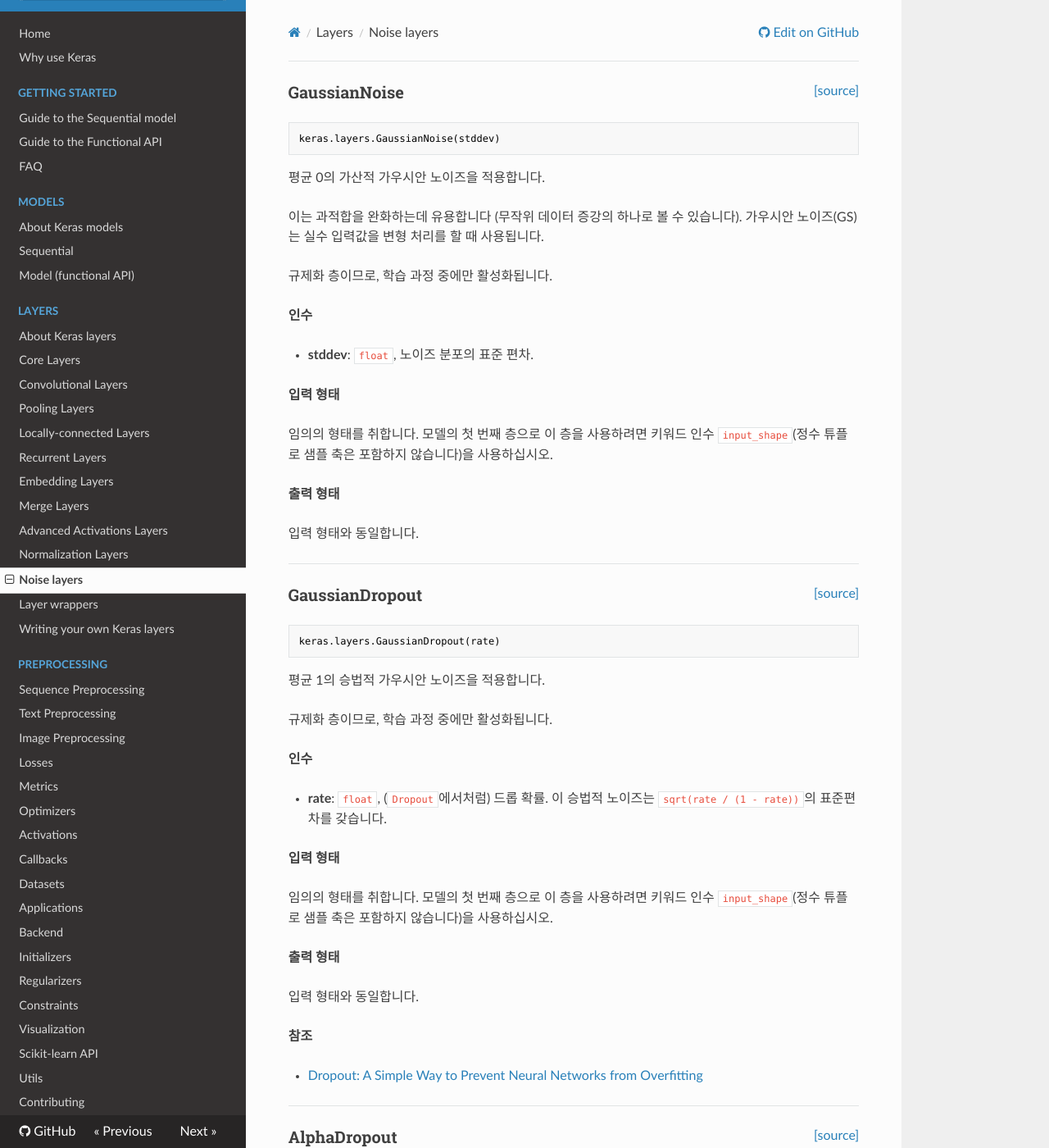
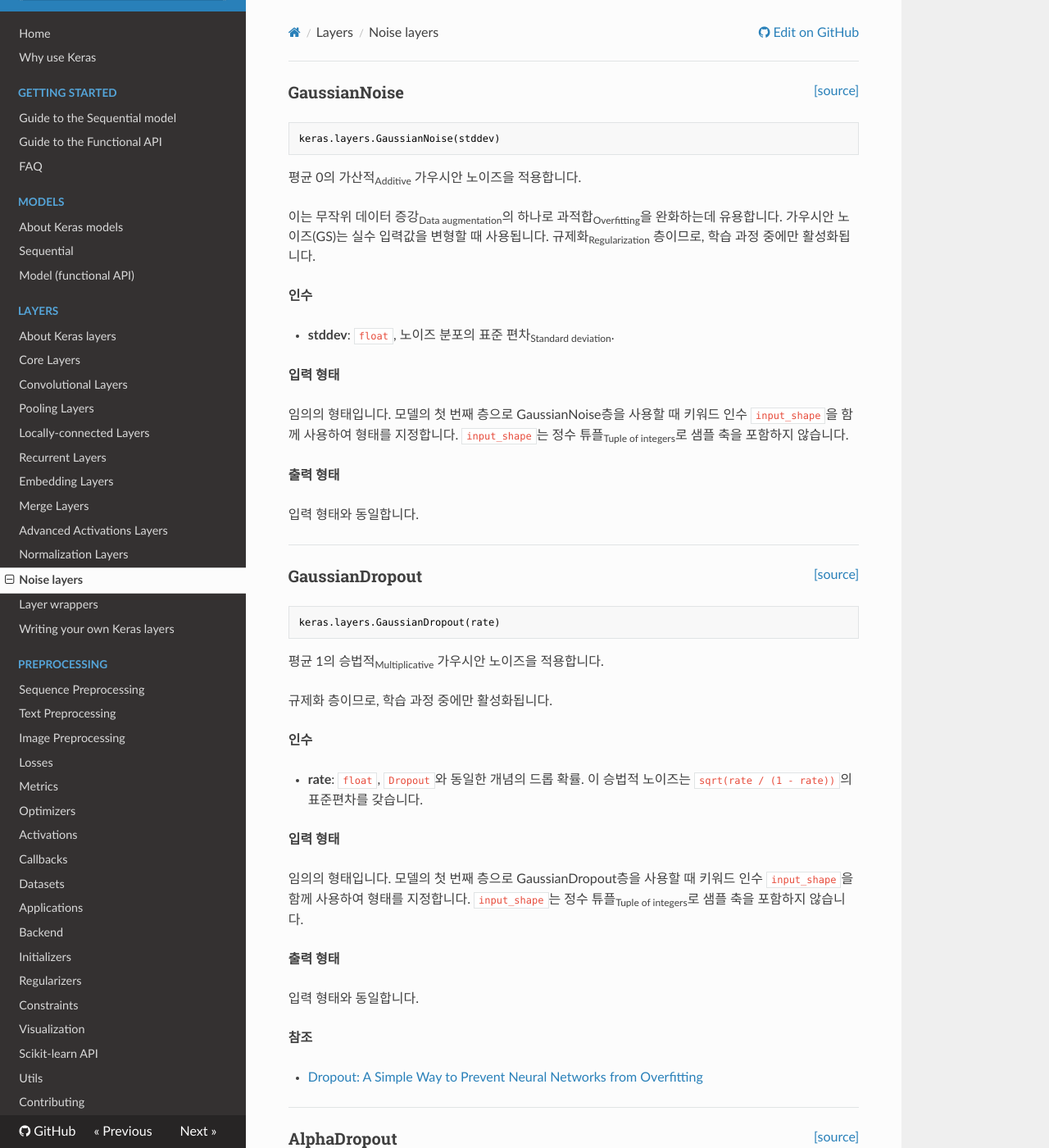
Before and after one commit to keras-team/keras-docs-ko, an MkDocs documentation site: the page built from sources/layers/noise.md, in a window 1280 px wide and 1400 px high. Shown: the whole window at 82% size. Built offline with MkDocs 1.6.1, drawn with Linux system fonts in a browser that asks for light colours; nearby versions of some CDN libraries; some of the changed text lies outside the part shown.

Commit message:
Retranslate noise_v2
아래첨자를 넣고 문맥을 수정하였습니다. 확인해주세요~

````diff
--- a/sources/layers/noise.md
+++ b/sources/layers/noise.md
@@ -6,23 +6,21 @@
 keras.layers.GaussianNoise(stddev)
 ```
 
-평균 0의 가산적 가우시안 노이즈을 적용합니다.
+평균 0의 가산적<sub>Additive</sub> 가우시안 노이즈을 적용합니다.
 
-이는 과적합을 완화하는데 유용합니다
-(무작위 데이터 증강의 하나로 볼 수 있습니다).
-가우시안 노이즈(GS)는 실수 입력값을 변형 처리를 할 때 사용됩니다.
-
-규제화 층이므로, 학습 과정 중에만 활성화됩니다.
+이는 무작위 데이터 증강<sub>Data augmentation</sub>의 하나로 과적합<sub>Overfitting</sub>을 완화하는데 유용합니다.
+가우시안 노이즈(GS)는 실수 입력값을 변형할 때 사용됩니다.
+규제화<sub>Regularization</sub> 층이므로, 학습 과정 중에만 활성화됩니다.
 
 __인수__
 
-- __stddev__: `float`, 노이즈 분포의 표준 편차.
+- __stddev__: `float`, 노이즈 분포의 표준 편차<sub>Standard deviation</sub>.
 
 __입력 형태__
 
-임의의 형태를 취합니다. 모델의 첫 번째 층으로 이 층을
-사용하려면 키워드 인수 `input_shape`(정수 튜플로 샘플 축은 포함하지 않습니다)을
-사용하십시오.
+임의의 형태입니다. 모델의 첫 번째 층으로 GaussianNoise층을
+사용할 때 키워드 인수 `input_shape`을 함께 사용하여 형태를 지정합니다.
+`input_shape`는 정수 튜플<sub>Tuple of integers</sub>로 샘플 축을 포함하지 않습니다.
 
 __출력 형태__
 
@@ -39,20 +37,20 @@
 keras.layers.GaussianDropout(rate)
 ```
 
-평균 1의 승법적 가우시안 노이즈을 적용합니다.
+평균 1의 승법적<sub>Multiplicative</sub> 가우시안 노이즈을 적용합니다.
 
 규제화 층이므로, 학습 과정 중에만 활성화됩니다.
 
 __인수__
 
-- __rate__: `float`, (`Dropout`에서처럼) 드롭 확률.
+- __rate__: `float`, `Dropout`와 동일한 개념의 드롭 확률.
   이 승법적 노이즈는 `sqrt(rate / (1 - rate))`의 표준편차를 갖습니다.
 
 __입력 형태__
 
-임의의 형태를 취합니다. 모델의 첫 번째 층으로 이 층을
-사용하려면 키워드 인수 `input_shape`(정수 튜플로 샘플 축은 포함하지 않습니다)을
-사용하십시오.
+임의의 형태입니다. 모델의 첫 번째 층으로 GaussianDropout층을
+사용할 때 키워드 인수 `input_shape`을 함께 사용하여 형태를 지정합니다.
+`input_shape`는 정수 튜플<sub>Tuple of integers</sub>로 샘플 축을 포함하지 않습니다.
 
 __출력 형태__
 
@@ -75,23 +73,22 @@
 
 입력에 알파 드롭아웃을 적용합니다.
 
-알파 드롭아웃은 드롭아웃 이후에도 자기-정규화 특성이
-보장되도록 입력의 평균과 분산을 원래 값으로 유지하는 `Dropout`입니다.
+알파 드롭아웃은 드롭아웃 이후에도 자기-정규화<sub>Self-normalizing</sub> 특성이 유지                       되도록 입력의 평균과 분산을 원래 값으로 유지하는 `Dropout`입니다.                                알파 드롭아웃은 음수 포화<sub>Saturation</sub> 값에서 무작위로 활성화 값을 지정하였기 때문에,
+조정 지수 선형 유닛 <sub>Scaled Exponential Linear Units</sub>에서 학습이 잘 됩니다.
 
-알파 드롭아웃은 활성화를 무작위로 음수 포화 값에 지정하여,
-조정 지수 선형 유닛 <sub>Scaled Exponential Linear Units</sub>에 대한 학습에 탁월합니다.
+
 
 __인수__
 
-- __rate__: `float`, (`Dropout`에서처럼) 드롭 확률.
+- __rate__: `float`, `Dropout`와 동일한 개념의 드롭 확률.
   승법적 잡음은 `sqrt(rate / (1 - rate))`의 표준편차를 갖습니다.
-- __noise_shape__:  `int32`의 1-D 텐서, 무작위로 생성된 보관/삭제 플래그의 형태를 나타낸다.
+- __noise_shape__:  `int32`의 1-D 텐서, 무작위로 생성된 보관/삭제 플래그<sub>Flags</sub>의 형태를 나타낸다.
 - __seed__: 난수 시드로 사용할 파이썬 정수형
 
 __입력 형태__
-임의의 형태를 취합니다. 모델의 첫 번째 층으로 이 층을
-사용하려면 키워드 인수 `input_shape`(정수 튜플로 샘플 축은 포함하지 않습니다)을
-사용하십시오.
+임의의 형태입니다. 모델의 첫 번째 층으로 AlphaDropout층을
+사용할 때 키워드 인수 `input_shape`을 함께 사용하여 형태를 지정합니다.
+`input_shape`는 정수 튜플<sub>Tuple of integers</sub>로 샘플 축을 포함하지 않습니다.
 
 __출력 형태__
 
````
